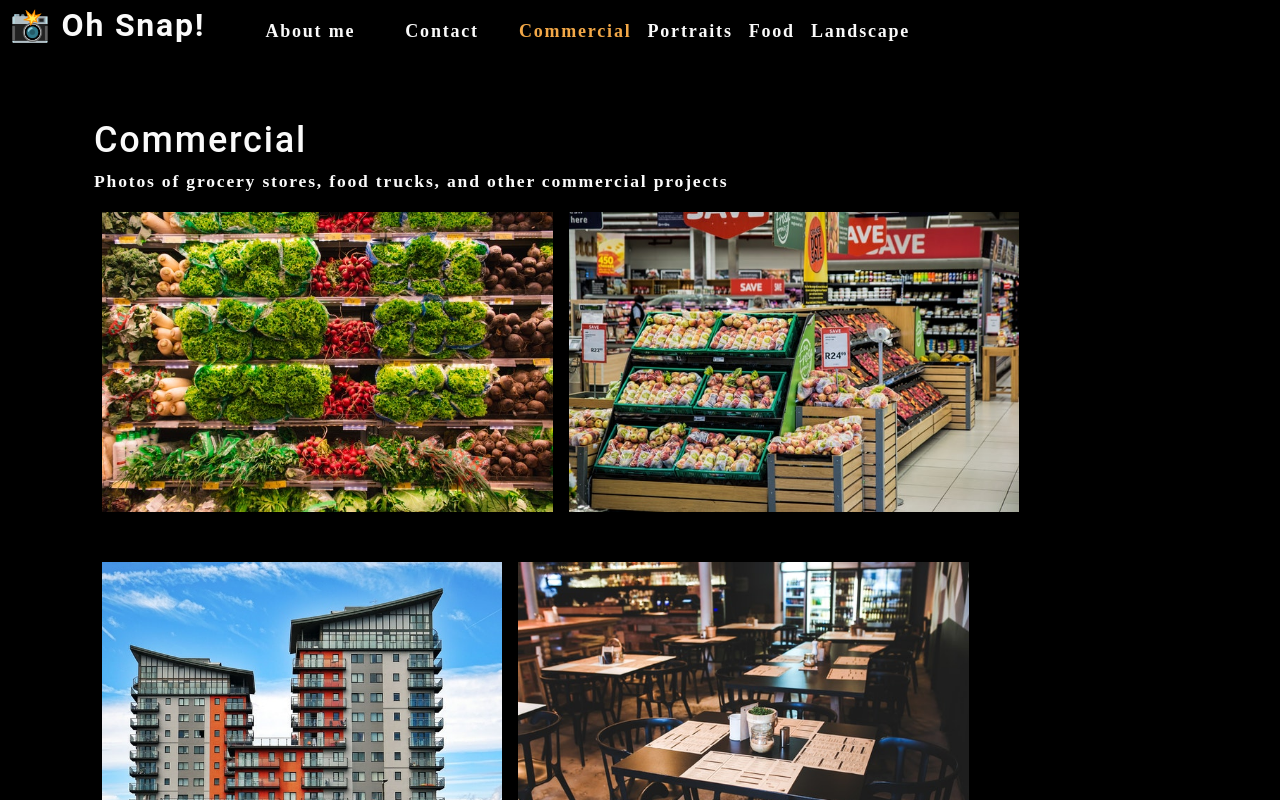
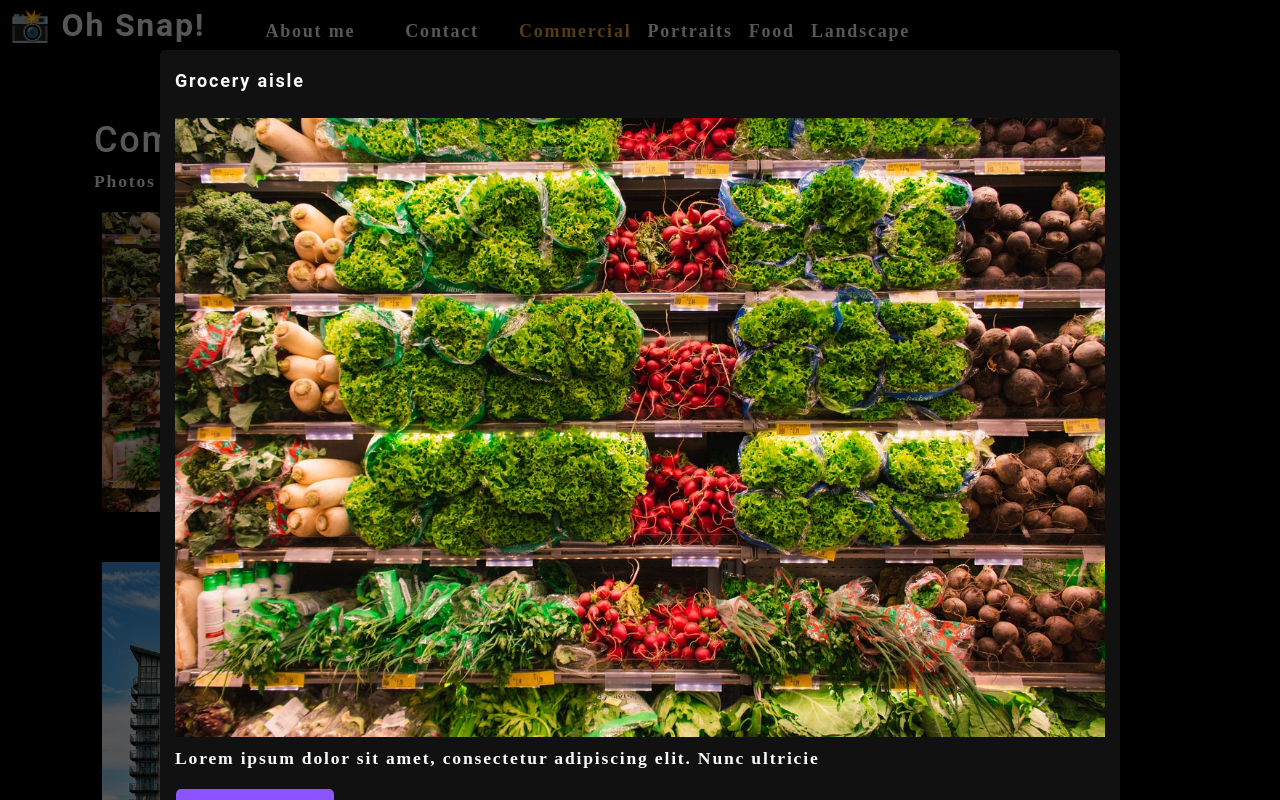
Before and after one commit to JColeCodes/photo-port, a React (Create React App) app: page / in a window 1280 px wide. Both pictures are taken after a click on the picture 327 px from the left and 361 px from the top of the page. Shown: the top 800 px of the page. Built offline with nearby package versions, Linux system fonts and the light colour scheme; the HTML template or start-up script is replaced by a standard one.

Commit message:
Modal created and opens on click

```diff
--- /dev/null
+++ b/src/components/Modal/index.js
@@ -0,0 +1,17 @@
+import React from 'react';
+
+function Modal({ currentPhoto }) {
+    const { name, category, description, index } = currentPhoto;
+    return(
+        <div className="modalBackdrop">
+            <div className="modalContainer">
+                <h3 className="modalTitle">{name}</h3>
+                <img src={require(`../../assets/large/${category}/${index}.jpg`)} alt="current category" />
+                <p>{description}</p>
+                <button type="button">Close this modal</button>
+            </div>
+        </div>
+    );
+}
+
+export default Modal;
--- a/src/components/PhotoList/index.js
+++ b/src/components/PhotoList/index.js
@@ -1,6 +1,10 @@
 import React, { useState } from 'react';
+import Modal from '../Modal';
 
 function PhotoList({ category }) {
+    const [currentPhoto, setCurrentPhoto] = useState();
+    const [isModalOpen, setIsModelOpen] = useState(false);
+
     const [photos] = useState([
         {
           name: 'Grocery aisle',
@@ -101,16 +105,25 @@
 
     const currentPhotos = photos.filter((photo) => photo.category === category);
 
+    const toggleModal = (image, i) => {
+      setCurrentPhoto({...image, index: i});
+      setIsModelOpen(true);
+    }
+
     return(
+        <div>
+          {isModalOpen && <Modal currentPhoto={currentPhoto} />}
           <div className='flex-row'>
             {currentPhotos.map((image, i) => (
               <img
                 src={require(`../../assets/small/${category}/${i}.jpg`)}
                 alt={image.name}
                 className="img-thumbnail mx-1"
+                onClick={() => toggleModal(image, i)}
                 key={image.name}
               />
             ))}
+          </div>
         </div>
     );
 }
```
Lines whose indentation alone changed are shown as unchanged.
